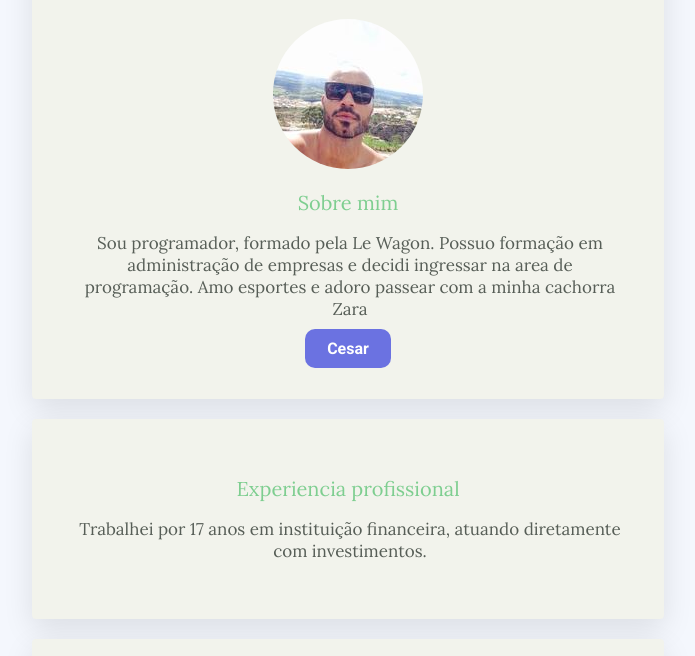
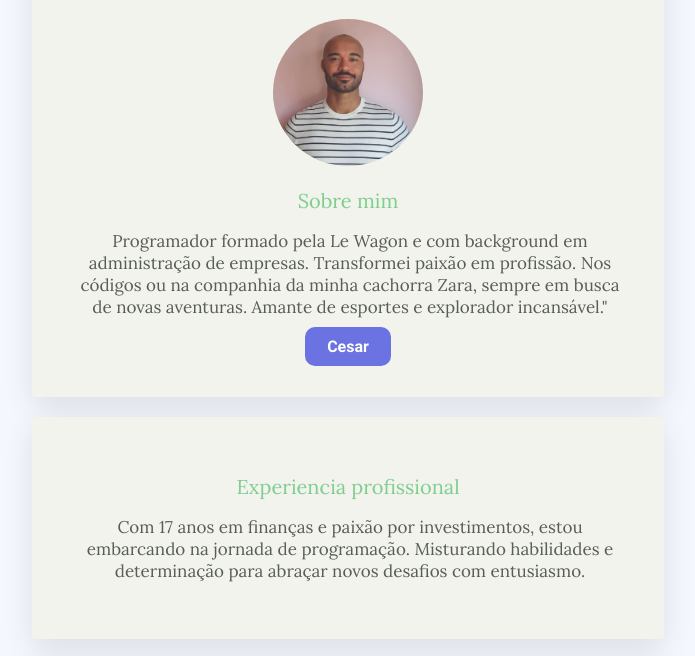
Before and after one commit to cesar1350/profile, a plain HTML site: page index.html in a window 1280 px wide. Shown: the part 125-781 px from the top of the page, without its empty margins (292-987 px from the left). Drawn offline with Linux system fonts and the light colour scheme.

Commit message:
make my profile prettier

```diff
--- a/index.html
+++ b/index.html
@@ -14,25 +14,27 @@
     <div class="container">
       <div class="card-white" id="introdução">
         <h1> Olá, Meu nome é Cesar </h1>
-        <img src="images/foto.jpg" class="img-circle"  width="150px"  alt="Cesar Ramalho">
+        <img src="images/foto2.jpg" class="img-circle"  width="150px"  alt="Cesar Ramalho">
         <h2>Sobre mim</h2>
-        <p> Sou programador, formado pela Le Wagon. Possuo formação em administração de empresas e decidi ingressar na area de programação. Amo esportes e adoro passear com a minha cachorra Zara</p>
+        <p> Programador formado pela Le Wagon e com background em administração de empresas. Transformei paixão em profissão. Nos códigos ou na companhia da minha cachorra Zara, sempre em busca de novas aventuras. Amante de esportes e explorador incansável."</p>
         <a href="#" class="btn-blue">Cesar</a>
       </div>
       <div class="card-white">
       <h2> Experiencia profissional</h2>
-      <p>Trabalhei por 17 anos em instituição financeira, atuando diretamente com investimentos.</p>
+      <p>Com 17 anos em finanças e paixão por investimentos, estou embarcando na jornada de programação. Misturando habilidades e determinação para abraçar novos desafios com entusiasmo.</p>
       </div>
       <div class="card-white">
         <h2>Redes Sociais</h2>
         <ul class="list-inline">
           <li>
-         <a href="https://www.linkedin.com/in/cesar-ramalho-46823169/" target="_blank"></a>
+          <a href="https://www.linkedin.com/in/cesar-ramalho-46823169/" target="_blank">
             <i class="fa-brands fa-linkedin"></i>
+          </a>
           </li>
           <li>
-          <a href="https://www.instagram.com/" target="_blank"></a>
+          <a href="https://www.instagram.com/" target="_blank">
             <i class="fa-brands fa-instagram"></i>
+          </a>
           </li>
         </ul>
       </div>
--- a/style.css
+++ b/style.css
@@ -26,7 +26,7 @@ div{
   border-top-right-radius: 50%;
   border-bottom-right-radius: 50%;
   border-bottom-left-radius: 50%;
-}
+  }
 
 
 p {
```
Also changed, not shown: images/foto2.jpg (added), 1 other file. Lines whose indentation alone changed are shown as unchanged.
